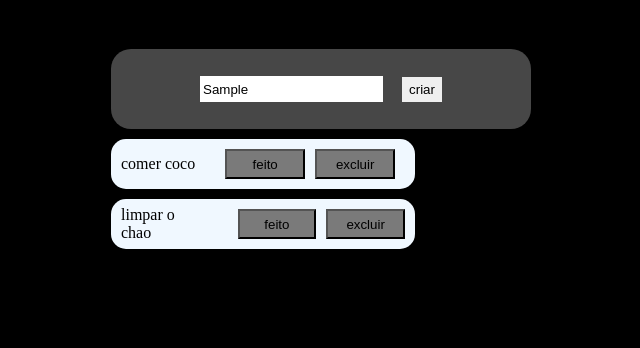
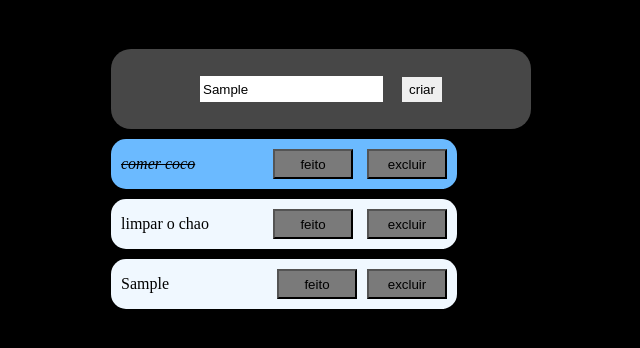
Before and after one commit to BrenoMeneses/To-Do_List, a plain HTML site: page index.html in a window 1280 px wide. Both pictures are taken after typing "Sample" into the empty fields and a click on the input "criar". Shown: the part 40-388 px from the top of the page, without its empty margins (319-959 px from the left). Drawn offline with Linux system fonts and the light colour scheme.

Commit message:
Add files via upload

```diff
--- a/List.css
+++ b/List.css
@@ -50,11 +50,12 @@ main{
 .lista{
     display: flex;
     align-items: center;
+    justify-content: space-between;
     padding-left: 10px;
     background-color: aliceblue;
     color: black;
     margin-top: 10px;
-    width: 70%;
+    width: 80%;
     height: 50px;
     border-radius: 15px;
 }
@@ -74,3 +75,36 @@ main{
     background-color: rgb(151, 151, 151);
     cursor: pointer;
 }
+
+/* lista itens feitos */
+
+.listaFeito{
+    display: flex;
+    align-items: center;
+    justify-content: space-between;
+    padding-left: 10px;
+    background-color: rgb(107, 186, 255);
+    color: black;
+    margin-top: 10px;
+    width: 80%;
+    height: 50px;
+    border-radius: 15px;
+}
+
+.listaFeito p {
+    margin-right: 30px;
+    font-style: italic;
+    text-decoration: line-through;
+}
+
+.listaFeito button {
+    width: 80px;
+    height: 30px;
+    margin-right: 10px;
+    background-color:rgb(122, 122, 122);
+}
+
+.listaFeito button:hover{
+    background-color: rgb(151, 151, 151);
+    cursor: pointer;
+}
--- a/List.js
+++ b/List.js
@@ -1,5 +1,6 @@
 var text = window.document.getElementById("addList")
 var formToDO = window.document.getElementById("formToDo")
+var toDo = window.document.getElementById("toDo")
 
 
 formToDO.addEventListener("submit", (e) =>{
@@ -7,12 +8,31 @@ formToDO.addEventListener("submit", (e) =>{
 
     var valorTexto = text.value
 
-
+    if(valorTexto){
+        ToDo(valorTexto)
+    }
 })
 
 
 // funcoes
 
-const saveToDO = (texto) => {
+const ToDo = (text) => {
+    const div = window.document.createElement("div")
+    div.classList.add("lista")
+    toDo.appendChild(div)
 
+    const p = window.document.createElement("p")
+    p.innerText = text
+    div.appendChild(p)
+
+    const div2 = window.document.createElement("div")
+    div.appendChild(div2)
+
+    const btn1 = window.document.createElement("button")
+    btn1.innerText = "feito"
+    div2.appendChild(btn1)
+
+    const btn2 = window.document.createElement("button")
+    btn2.innerText = "excluir"
+    div2.appendChild(btn2)
 }
--- a/index.html
+++ b/index.html
@@ -22,15 +22,19 @@
                     <input type="submit" value="criar" id="botaoCriar">
                 </form>
             </div>
-            <div class="lista">
+            <div class="listaFeito">
                 <p>comer coco</p>
-                <button>feito</button>
-                <button>excluir</button>
+                <div>
+                    <button>feito</button>
+                    <button>excluir</button>
+                </div>
             </div>
             <div class="lista">
                 <p>limpar o chao</p>
-                <button>feito</button>
-                <button>excluir</button>
+                <div>
+                    <button>feito</button>
+                    <button>excluir</button>
+                </div>
             </div>
         </div>
     </main>
```
